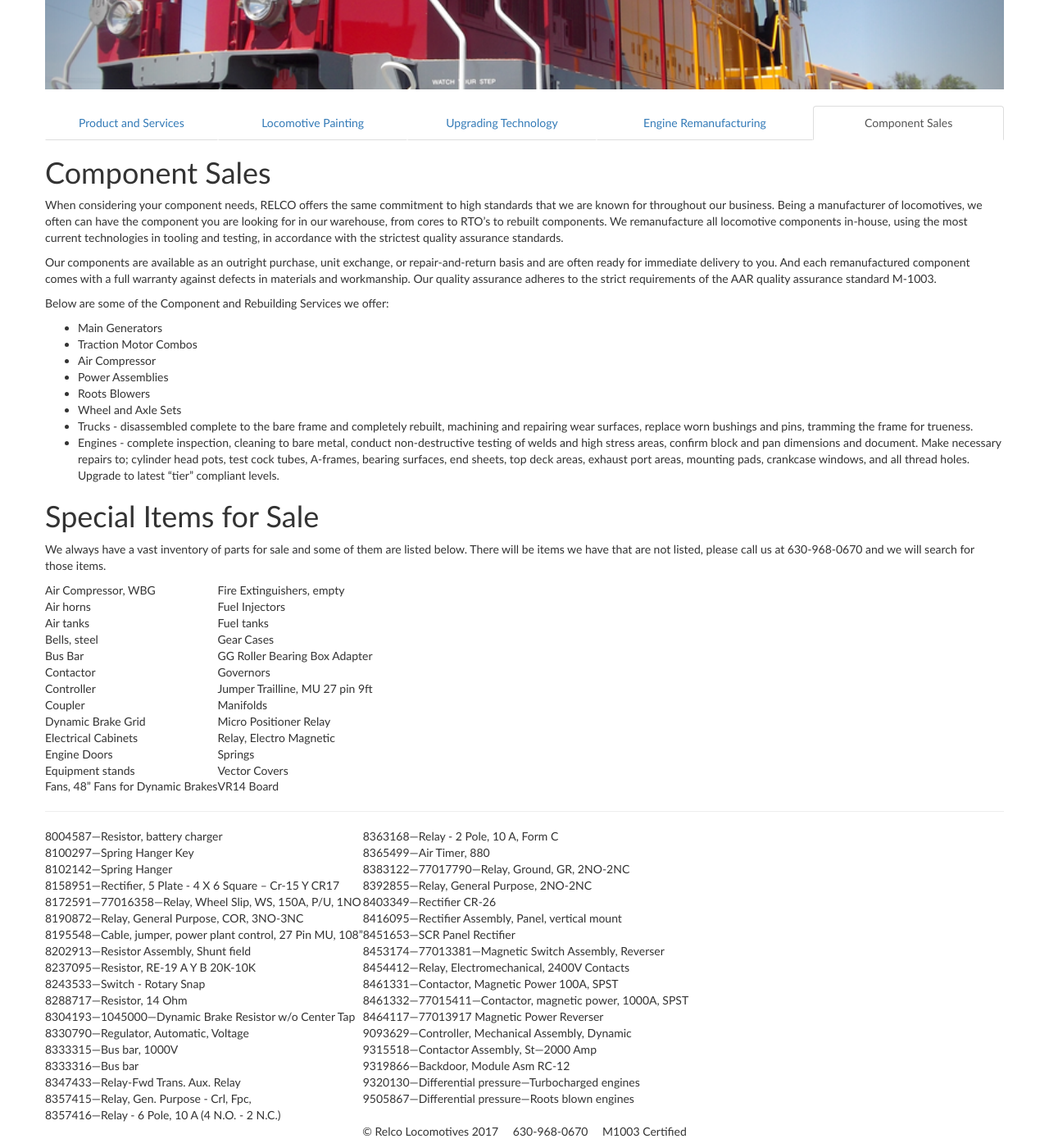
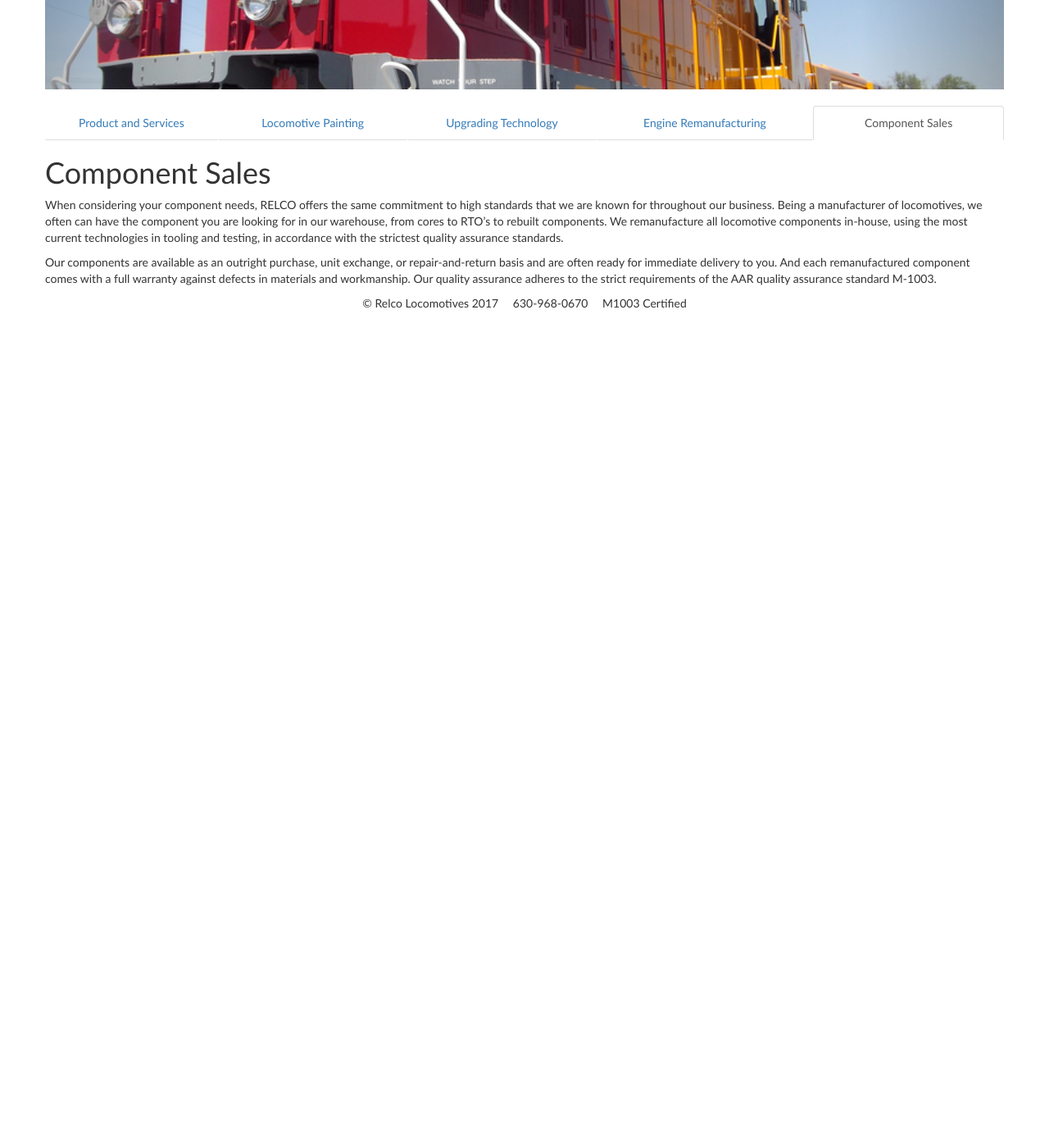
Before and after one commit to Relco/relco.github.io, a Jekyll site: the page built from pages/Component.md, in a window 1280 px wide and 1400 px high, scrolled down 383 px. Shown: the whole window at 82% size. Built offline with Jekyll 4.4.1, drawn with Linux system fonts in a browser that asks for light colours; after the commit the page ends 900 px from its top, so only the background shows below that.

Commit message:
Remove Component Parts

```diff
--- a/pages/Component.md
+++ b/pages/Component.md
@@ -13,55 +13,3 @@ links:
 When considering your component needs, RELCO offers the same commitment to high standards that we are known for throughout our business. Being a manufacturer of locomotives, we often can have the component you are looking for in our warehouse, from cores to RTO’s to rebuilt components. We remanufacture all locomotive components in-house, using the most current technologies in tooling and testing, in accordance with the strictest quality assurance standards.
 
 Our components are available as an outright purchase, unit exchange, or repair-and-return basis and are often ready for immediate delivery to you. And each remanufactured component comes with a full warranty against defects in materials and workmanship. Our quality assurance adheres to the strict requirements of the AAR quality assurance standard M-1003.
-
-Below are some of the Component and Rebuilding Services we offer:
-
- * Main Generators
- * Traction Motor Combos
- * Air Compressor
- * Power Assemblies
- * Roots Blowers
- * Wheel and Axle Sets
- * Trucks - disassembled complete to the bare frame and completely rebuilt, machining and repairing wear surfaces, replace worn bushings and pins, tramming the frame for trueness.
- * Engines - complete inspection, cleaning to bare metal, conduct non-destructive testing of welds and high stress areas, confirm block and pan dimensions and document.   Make necessary repairs to; cylinder head pots, test cock tubes, A-frames, bearing surfaces, end sheets, top deck areas, exhaust port areas, mounting pads, crankcase windows, and all thread holes.  Upgrade to latest “tier” compliant levels.
-
-# Special Items for Sale
-We always have a vast inventory of parts for sale and some of them are listed below.
-There will be items we have that are not listed, please call us at 630-968-0670 and we will search for those items.
-{: .center}
-
-Air Compressor, WBG               | Fire Extinguishers, empty
-Air horns                         | Fuel Injectors
-Air tanks                         | Fuel tanks
-Bells, steel                      | Gear Cases
-Bus Bar                           | GG Roller Bearing Box Adapter
-Contactor                         | Governors
-Controller                        | Jumper Trailline, MU 27 pin 9ft
-Coupler                           | Manifolds
-Dynamic Brake Grid                | Micro Positioner Relay
-Electrical Cabinets               | Relay, Electro Magnetic
-Engine Doors                      | Springs
-Equipment stands                  | Vector Covers
-Fans, 48" Fans for Dynamic Brakes | VR14 Board
-{: .center-margin .max-width}
----
-
-8004587—Resistor, battery charger | 8363168—Relay - 2 Pole, 10 A, Form C
-8100297—Spring Hanger Key | 8365499—Air Timer, 880
-8102142—Spring Hanger | 8383122—77017790—Relay, Ground, GR, 2NO-2NC
-8158951—Rectifier, 5 Plate - 4 X 6 Square – Cr-15 Y CR17 | 8392855—Relay, General Purpose, 2NO-2NC
-8172591—77016358—Relay, Wheel Slip, WS, 150A, P/U, 1NO | 8403349—Rectifier CR-26
-8190872—Relay, General Purpose, COR, 3NO-3NC | 8416095—Rectifier Assembly, Panel, vertical mount
-8195548—Cable, jumper, power plant control, 27 Pin MU, 108" | 8451653—SCR Panel Rectifier
-8202913—Resistor Assembly, Shunt field | 8453174—77013381—Magnetic Switch Assembly, Reverser
-8237095—Resistor, RE-19 A Y B 20K-10K | 8454412—Relay, Electromechanical, 2400V Contacts
-8243533—Switch - Rotary Snap | 8461331—Contactor, Magnetic Power 100A, SPST
-8288717—Resistor, 14 Ohm | 8461332—77015411—Contactor, magnetic power, 1000A, SPST
-8304193—1045000—Dynamic Brake Resistor w/o Center Tap | 8464117—77013917 Magnetic Power Reverser
-8330790—Regulator, Automatic, Voltage | 9093629—Controller, Mechanical Assembly, Dynamic
-8333315—Bus bar, 1000V | 9315518—Contactor Assembly, St—2000 Amp
-8333316—Bus bar | 9319866—Backdoor, Module Asm RC-12
-8347433—Relay-Fwd Trans. Aux. Relay | 9320130—Differential pressure—Turbocharged engines
-8357415—Relay, Gen. Purpose - Crl, Fpc, |  9505867—Differential pressure—Roots blown engines
-8357416—Relay - 6 Pole, 10 A (4 N.O. - 2 N.C.) |
-{: .center-margin .max-width}
```
